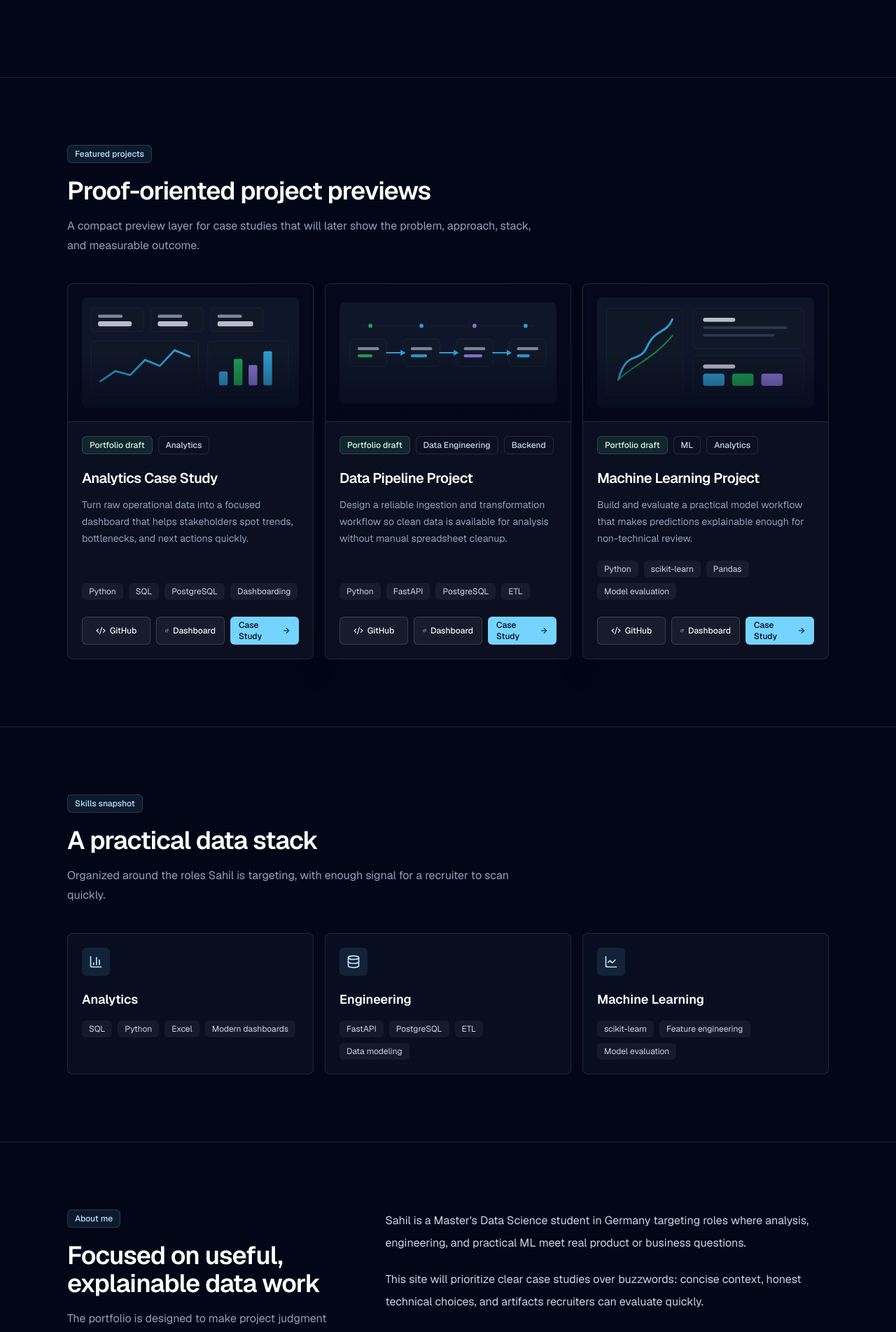
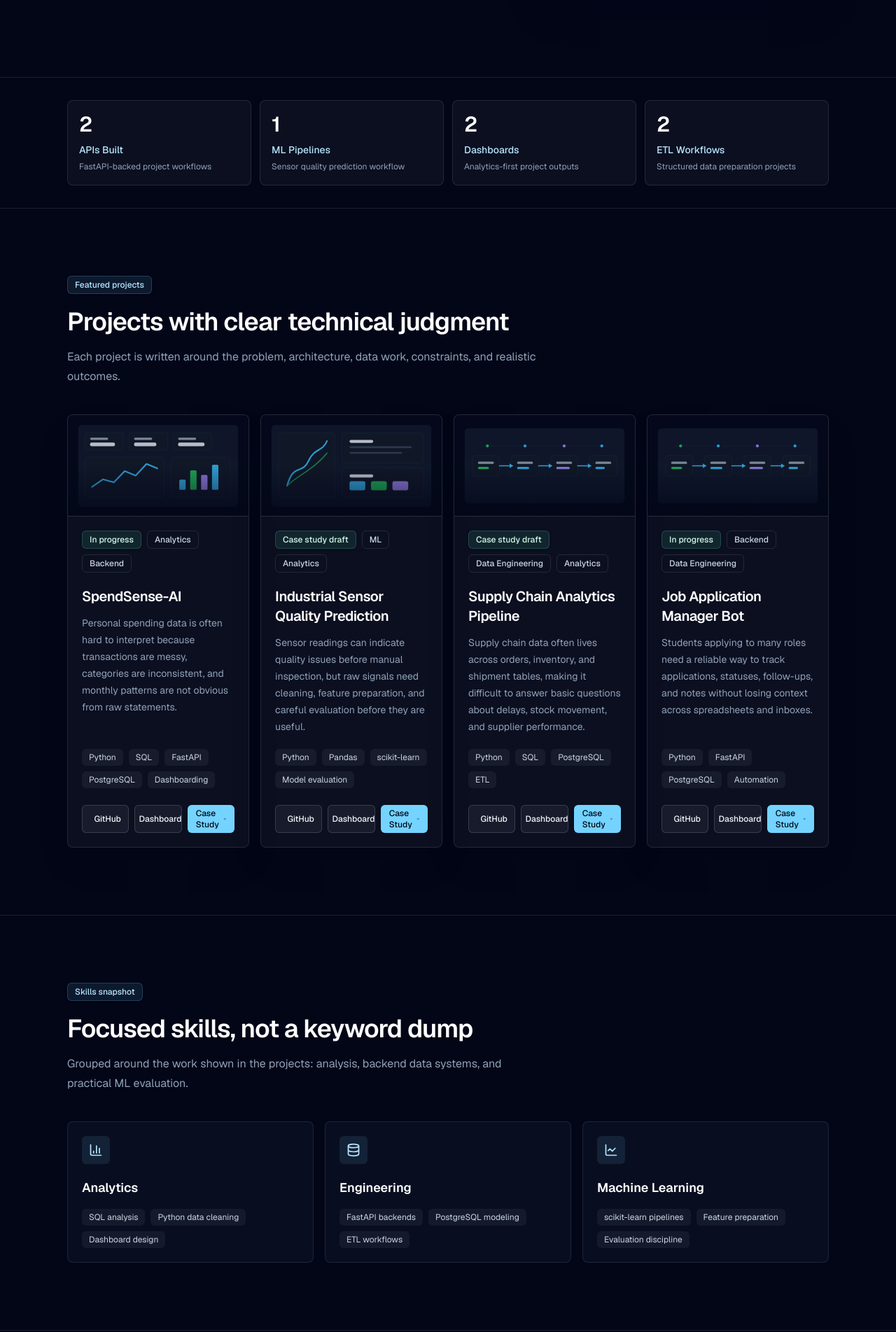
Before and after one commit to Sahil-dub/Portfolio, a Next.js app: page / in a window 1280 px wide. Shown: the part 611-2514 px from the top of the page at 70% size. Built offline with nearby package versions, Linux system fonts and the light colour scheme.

Commit message:
feat: strengthen portfolio credibility

```diff
--- a/app/page.tsx
+++ b/app/page.tsx
@@ -26,10 +26,34 @@ const skillGroups = [
   },
 ];
 
+const highlights = [
+  {
+    label: "APIs Built",
+    value: "2",
+    detail: "FastAPI-backed project workflows",
+  },
+  {
+    label: "ML Pipelines",
+    value: "1",
+    detail: "Sensor quality prediction workflow",
+  },
+  {
+    label: "Dashboards",
+    value: "2",
+    detail: "Analytics-first project outputs",
+  },
+  {
+    label: "ETL Workflows",
+    value: "2",
+    detail: "Structured data preparation projects",
+  },
+];
+
 export default function Home() {
   return (
     <main className="flex-1 overflow-hidden">
       <Hero />
+      <Highlights />
       <FeaturedProjects />
       <SkillsSnapshot />
       <AboutMe />
@@ -78,7 +102,7 @@ function Hero() {
             {[
               "Recruiter-readable project proof",
               "Python, SQL, FastAPI, PostgreSQL",
-              "Analytics, pipelines, and practical ML",
+              "Analytics, backend workflows, and practical ML",
             ].map((item) => (
               <div
                 key={item}
@@ -95,16 +119,44 @@ function Hero() {
   );
 }
 
+function Highlights() {
+  return (
+    <section className="border-b border-white/10 py-8">
+      <Container>
+        <div className="grid gap-3 sm:grid-cols-2 lg:grid-cols-4">
+          {highlights.map((item, index) => (
+            <MotionFade
+              key={item.label}
+              className="rounded-lg border border-white/10 bg-white/[0.04] p-4"
+              transition={{ duration: 0.4, delay: index * 0.05, ease: "easeOut" }}
+            >
+              <p className="text-3xl font-semibold tracking-tight text-white">
+                {item.value}
+              </p>
+              <p className="mt-2 text-sm font-medium text-sky-200">
+                {item.label}
+              </p>
+              <p className="mt-1 text-xs leading-5 text-slate-400">
+                {item.detail}
+              </p>
+            </MotionFade>
+          ))}
+        </div>
+      </Container>
+    </section>
+  );
+}
+
 function FeaturedProjects() {
   return (
     <section className="border-b border-white/10 py-18 sm:py-24">
       <Container>
         <SectionHeader
           eyebrow="Featured projects"
-          title="Proof-oriented project previews"
-          description="A compact preview layer for case studies that will later show the problem, approach, stack, and measurable outcome."
+          title="Projects with clear technical judgment"
+          description="Each project is written around the problem, architecture, data work, constraints, and realistic outcomes."
         />
-        <div className="mt-10 grid gap-4 md:grid-cols-3">
+        <div className="mt-10 grid gap-4 md:grid-cols-2 xl:grid-cols-4">
           {projects.map((project, index) => (
             <ProjectCard key={project.slug} project={project} index={index} />
           ))}
@@ -120,8 +172,8 @@ function SkillsSnapshot() {
       <Container>
         <SectionHeader
           eyebrow="Skills snapshot"
-          title="A practical data stack"
-          description="Organized around the roles Sahil is targeting, with enough signal for a recruiter to scan quickly."
+          title="Focused skills, not a keyword dump"
+          description="Grouped around the work shown in the projects: analysis, backend data systems, and practical ML evaluation."
         />
         <div className="mt-10 grid gap-4 md:grid-cols-3">
           {skillGroups.map((group, index) => {
@@ -168,19 +220,19 @@ function AboutMe() {
       <Container className="grid gap-8 lg:grid-cols-[0.8fr_1.2fr] lg:items-start">
         <SectionHeader
           eyebrow="About me"
-          title="Focused on useful, explainable data work"
-          description="The portfolio is designed to make project judgment visible: what problem was solved, what data work was done, and how the result can be trusted."
+          title="Building real-world data systems while studying in Germany"
+          description="Sahil focuses on practical data products: clean inputs, reliable transformations, clear APIs, and dashboards or models that can be explained."
         />
         <MotionFade className="space-y-5 text-base leading-8 text-slate-300">
           <p>
-            Sahil is a Master&apos;s Data Science student in Germany targeting
-            roles where analysis, engineering, and practical ML meet real
-            product or business questions.
+            Sahil is a Master&apos;s Data Science student in Germany building
+            portfolio projects that connect analysis, backend data workflows,
+            and model evaluation to realistic product or operations questions.
           </p>
           <p>
-            This site will prioritize clear case studies over buzzwords:
-            concise context, honest technical choices, and artifacts recruiters
-            can evaluate quickly.
+            The goal is to show how he thinks through data problems: define the
+            use case, structure the data, build a maintainable workflow, and
+            communicate limitations clearly.
           </p>
         </MotionFade>
       </Container>
--- a/content/profile.ts
+++ b/content/profile.ts
@@ -4,7 +4,7 @@ export const profile = {
   location: "Germany",
   email: "hello@example.com",
   summary:
-    "Building data analytics, data engineering, and ML projects with Python, SQL, FastAPI, PostgreSQL, and modern dashboards.",
+    "Building practical data analytics, data engineering, and ML projects with Python, SQL, FastAPI, PostgreSQL, and dashboard-ready workflows.",
   targetRoles:
     "Working Student / Intern roles in Data Analytics, Data Engineering, and ML.",
   links: {
--- a/content/projects.ts
+++ b/content/projects.ts
@@ -21,114 +21,163 @@ export type Project = {
 
 export const projects: Project[] = [
   {
-    slug: "analytics-case-study",
-    title: "Analytics Case Study",
+    slug: "spendsense-ai",
+    title: "SpendSense-AI",
     businessProblem:
-      "Turn raw operational data into a focused dashboard that helps stakeholders spot trends, bottlenecks, and next actions quickly.",
-    techStack: ["Python", "SQL", "PostgreSQL", "Dashboarding"],
-    status: "Portfolio draft",
-    types: ["Analytics"],
+      "Personal spending data is often hard to interpret because transactions are messy, categories are inconsistent, and monthly patterns are not obvious from raw statements.",
+    techStack: ["Python", "SQL", "FastAPI", "PostgreSQL", "Dashboarding"],
+    status: "In progress",
+    types: ["Analytics", "Backend"],
     githubUrl: "#",
     demoUrl: "#",
-    caseStudyUrl: "/projects/analytics-case-study",
+    caseStudyUrl: "/projects/spendsense-ai",
     previewImage: "/projects/analytics-preview.svg",
     overview:
-      "A draft analytics case study focused on turning operational data into a dashboard that helps stakeholders understand performance quickly.",
+      "SpendSense-AI is a personal finance analytics project that organizes transaction data, exposes clean API endpoints, and prepares dashboard views for spending patterns and category-level review.",
     dataInputs: [
-      "Placeholder operational dataset with dates, categories, and performance metrics.",
-      "Derived KPI fields for trend, volume, and comparison views.",
-      "Dashboard-ready tables shaped for fast filtering and review.",
+      "Transaction-like records with dates, descriptions, amounts, and categories.",
+      "Cleaned category labels used for monthly summaries and spend breakdowns.",
+      "PostgreSQL tables designed for repeatable analysis instead of one-off spreadsheet work.",
     ],
     approach: [
-      "Define the business question before choosing charts.",
-      "Clean and model the data with SQL/Python so metrics are reusable.",
-      "Design a dashboard flow around summary KPIs, trends, and drill-down views.",
+      "Modeled the core entities around transactions, categories, and monthly summaries.",
+      "Used API-first thinking so cleaned spending data can be reused by dashboards or future assistant features.",
+      "Kept the first dashboard scope focused on category trends, monthly totals, and review-friendly breakdowns.",
     ],
     results: [
-      "Placeholder result: dashboard structure prepared for recruiter review.",
-      "No quantified business impact is claimed until the real dataset and metrics are finalized.",
+      "Created a clearer project structure for moving from raw spending records to dashboard-ready data.",
+      "Prepared the project for honest portfolio review by separating data cleaning, storage, API, and visualization concerns.",
+      "No savings amount or financial impact is claimed because this is a personal analytics project, not a production finance product.",
     ],
     challenges: [
-      "Keeping the dashboard focused instead of adding too many charts.",
-      "Making assumptions visible where placeholder data is still being used.",
+      "Handling inconsistent transaction descriptions without overcomplicating the first version.",
+      "Keeping the dashboard useful while avoiding too many categories and vanity charts.",
+      "Designing the project so it can grow without hiding the simple core workflow.",
     ],
     learnings: [
-      "Recruiters should be able to understand the business question before reading the code.",
-      "A small, well-labeled dashboard can be more credible than a large unfocused one.",
+      "Good analytics starts with clean definitions, not with charts.",
+      "A small API layer can make a portfolio analytics project feel more like a real data product.",
+      "Financial dashboards need careful wording because unclear categories can lead to misleading conclusions.",
     ],
   },
   {
-    slug: "data-pipeline-project",
-    title: "Data Pipeline Project",
+    slug: "industrial-sensor-quality-prediction",
+    title: "Industrial Sensor Quality Prediction",
     businessProblem:
-      "Design a reliable ingestion and transformation workflow so clean data is available for analysis without manual spreadsheet cleanup.",
-    techStack: ["Python", "FastAPI", "PostgreSQL", "ETL"],
-    status: "Portfolio draft",
-    types: ["Data Engineering", "Backend"],
+      "Sensor readings can indicate quality issues before manual inspection, but raw signals need cleaning, feature preparation, and careful evaluation before they are useful.",
+    techStack: ["Python", "Pandas", "scikit-learn", "Model evaluation"],
+    status: "Case study draft",
+    types: ["ML", "Analytics"],
     githubUrl: "#",
     demoUrl: "#",
-    caseStudyUrl: "/projects/data-pipeline-project",
-    previewImage: "/projects/pipeline-preview.svg",
+    caseStudyUrl: "/projects/industrial-sensor-quality-prediction",
+    previewImage: "/projects/ml-preview.svg",
     overview:
-      "A draft data engineering case study for a simple ingestion, transformation, and serving workflow.",
+      "An ML case study focused on preparing industrial sensor-style data, building a baseline quality prediction workflow, and explaining model evaluation in practical terms.",
     dataInputs: [
-      "Placeholder source records from a file or API-like input.",
-      "Validation rules for required fields, types, and duplicate handling.",
-      "PostgreSQL tables prepared for downstream analytics.",
+      "Sensor-style tabular data with numeric readings and a quality target.",
+      "Train/test split used to separate model development from final evaluation.",
+      "Feature checks for missing values, scale differences, and potentially noisy readings.",
     ],
     approach: [
-      "Separate ingestion, transformation, storage, and access concerns.",
-      "Use Python and FastAPI patterns that are easy to inspect and test.",
-      "Store cleaned records in PostgreSQL with a schema designed for querying.",
+      "Started with exploratory data checks to understand feature ranges and target balance.",
+      "Built a baseline model before considering more complex alternatives.",
+      "Focused on evaluation language that explains tradeoffs instead of only reporting a score.",
     ],
     results: [
-      "Placeholder result: pipeline architecture and project story are defined.",
-      "No uptime, scale, or performance claims are made until measured in the completed project.",
+      "Built a structured ML workflow that can be reviewed from data preparation through evaluation.",
+      "Documented limitations and next steps rather than presenting the model as production-ready.",
+      "No production quality or factory impact is claimed because the project is a learning-focused portfolio case study.",
     ],
     challenges: [
-      "Balancing clean architecture with the need to keep a portfolio project small.",
-      "Showing data quality checks without making the page too technical.",
+      "Avoiding overconfidence when working with limited or simplified sensor data.",
+      "Choosing evaluation metrics that match the quality prediction task.",
+      "Explaining model behavior clearly enough for a non-ML reviewer.",
     ],
     learnings: [
-      "A recruiter-friendly engineering project should make reliability decisions visible.",
-      "Clear input/output contracts make backend and data work easier to evaluate.",
+      "Baseline models are useful because they make later improvements easier to judge.",
+      "Quality prediction needs careful handling of false positives and false negatives.",
+      "Model documentation should include what the model cannot tell you.",
     ],
   },
   {
-    slug: "machine-learning-project",
-    title: "Machine Learning Project",
+    slug: "supply-chain-analytics-pipeline",
+    title: "Supply Chain Analytics Pipeline",
     businessProblem:
-      "Build and evaluate a practical model workflow that makes predictions explainable enough for non-technical review.",
-    techStack: ["Python", "scikit-learn", "Pandas", "Model evaluation"],
-    status: "Portfolio draft",
-    types: ["ML", "Analytics"],
+      "Supply chain data often lives across orders, inventory, and shipment tables, making it difficult to answer basic questions about delays, stock movement, and supplier performance.",
+    techStack: ["Python", "SQL", "PostgreSQL", "ETL"],
+    status: "Case study draft",
+    types: ["Data Engineering", "Analytics"],
     githubUrl: "#",
     demoUrl: "#",
-    caseStudyUrl: "/projects/machine-learning-project",
-    previewImage: "/projects/ml-preview.svg",
+    caseStudyUrl: "/projects/supply-chain-analytics-pipeline",
+    previewImage: "/projects/pipeline-preview.svg",
     overview:
-      "A draft ML case study focused on a practical model workflow, evaluation, and explainable decision-making.",
+      "A data engineering and analytics project that models supply chain data, prepares ETL steps, and creates analysis-ready tables for operational reporting.",
     dataInputs: [
-      "Placeholder tabular dataset with features and a prediction target.",
-      "Train/test split and validation notes for evaluation discipline.",
-      "Feature list prepared for review and future model documentation.",
+      "Order, product, inventory, and shipment-style records.",
+      "Derived fields for delivery timing, fulfillment status, and stock movement.",
+      "Relational tables designed for SQL analysis and dashboard consumption.",
     ],
     approach: [
-      "Start with a baseline model before adding complexity.",
-      "Evaluate performance with metrics that match the problem type.",
-      "Document model limits so the result is understandable outside the notebook.",
+      "Defined a simple relational model before writing transformation logic.",
+      "Built ETL steps around cleaning, joining, and validating supply chain records.",
+      "Prepared analytics outputs that support delay tracking, inventory review, and supplier-level summaries.",
     ],
     results: [
-      "Placeholder result: ML workflow structure is ready for real metrics.",
-      "No accuracy, lift, or production-readiness claims are made until the model is completed and evaluated.",
+      "Created a clearer path from raw operational records to analysis-ready supply chain tables.",
+      "Improved the project story by showing both engineering decisions and analytics use cases.",
+      "No cost reduction or operational improvement is claimed because the project uses portfolio-level data.",
     ],
     challenges: [
-      "Avoiding overclaiming from a small or placeholder dataset.",
-      "Presenting model quality in a way that is understandable to non-specialists.",
+      "Keeping the schema realistic while still small enough for a portfolio project.",
+      "Handling joins across entities without losing the business meaning of each table.",
+      "Separating pipeline validation from dashboard logic.",
     ],
     learnings: [
-      "A practical ML project needs baseline comparisons and clear limitations.",
-      "Explaining why a metric matters is as important as reporting the metric itself.",
+      "Good data engineering work is easier to trust when table purpose is clearly documented.",
+      "Supply chain analytics depends heavily on consistent definitions for delay, stock, and fulfillment.",
+      "ETL projects should show how data will actually be consumed, not only how it is transformed.",
+    ],
+  },
+  {
+    slug: "job-application-manager-bot",
+    title: "Job Application Manager Bot",
+    businessProblem:
+      "Students applying to many roles need a reliable way to track applications, statuses, follow-ups, and notes without losing context across spreadsheets and inboxes.",
+    techStack: ["Python", "FastAPI", "PostgreSQL", "Automation"],
+    status: "In progress",
+    types: ["Backend", "Data Engineering"],
+    githubUrl: "#",
+    demoUrl: "#",
+    caseStudyUrl: "/projects/job-application-manager-bot",
+    previewImage: "/projects/pipeline-preview.svg",
+    overview:
+      "A backend-focused project for organizing job application data, tracking status changes, and preparing structured reminders or follow-up workflows.",
+    dataInputs: [
+      "Application records with company, role, location, status, date, and notes.",
+      "Status history used to understand follow-up timing and application progress.",
+      "Structured fields that can later support dashboards or lightweight automation.",
+    ],
+    approach: [
+      "Modeled applications, statuses, and notes as structured records rather than free-form text.",
+      "Designed backend endpoints around common actions: add, update, review, and filter applications.",
+      "Kept automation scoped to tracking and reminders instead of making claims about applying automatically.",
+    ],
+    results: [
+      "Defined a practical backend project that connects directly to a real student workflow.",
+      "Prepared the data model for future dashboard views such as active roles, response status, and follow-up queue.",
+      "No hiring outcome or application success claim is made because the tool supports organization, not selection decisions.",
+    ],
+    challenges: [
+      "Avoiding feature creep in a workflow that could become too broad quickly.",
+      "Designing status values that are specific enough to be useful but simple enough to maintain.",
+      "Keeping automation responsible and focused on user-owned tracking data.",
+    ],
+    learnings: [
+      "Useful backend projects often start with a clear everyday workflow.",
+      "A simple data model can make personal productivity data easier to analyze later.",
+      "Automation should reduce manual tracking work without pretending to replace human judgment.",
     ],
   },
 ];
--- a/content/skills.ts
+++ b/content/skills.ts
@@ -1,5 +1,5 @@
 export const skills = {
-  analytics: ["SQL", "Python", "Excel", "Modern dashboards"],
-  engineering: ["FastAPI", "PostgreSQL", "ETL", "Data modeling"],
-  machineLearning: ["scikit-learn", "Feature engineering", "Model evaluation"],
+  analytics: ["SQL analysis", "Python data cleaning", "Dashboard design"],
+  engineering: ["FastAPI backends", "PostgreSQL modeling", "ETL workflows"],
+  machineLearning: ["scikit-learn pipelines", "Feature preparation", "Evaluation discipline"],
 };
```
